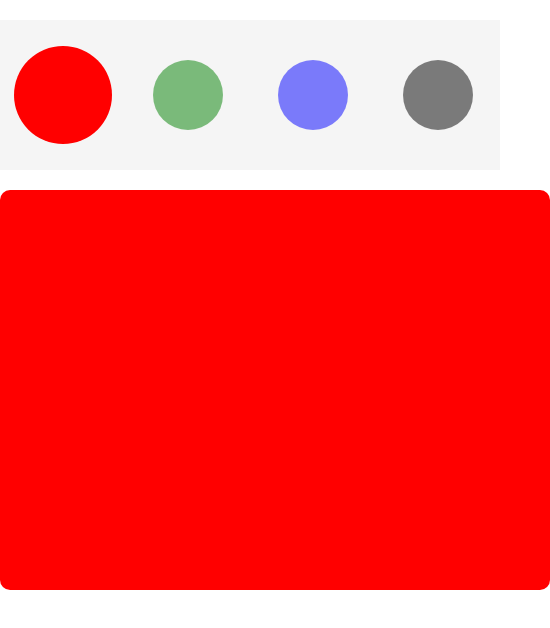
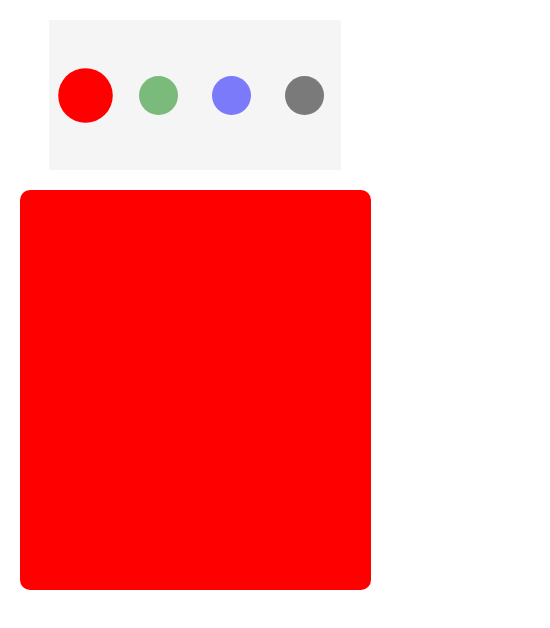
Before and after one commit to mohamed-abdelhafiz-dev/Color-app-with-local-storage, a plain HTML site: page index.html in a window 390 px wide. Shown: the whole page, 550 px wide, since content can reach past the window. Drawn offline with Linux system fonts and the light colour scheme.

Commit message:
adjust the responsiveness

```diff
--- a/style.css
+++ b/style.css
@@ -24,7 +24,7 @@
 
 .colors-container .active {
     opacity: 1;
-    transform: scale(1.4,1.4);
+    transform: scale(1.4, 1.4);
 }
 
 .red {
@@ -50,3 +50,18 @@
     margin: auto;
     border-radius: 10px;
 }
+
+@media screen and (max-width:600px) {
+    .colors-container {
+        width: 75%;
+    }
+
+    .colors-container div {
+        width: 10vw;
+        height: 10vw;
+    }
+
+    .preview {
+        width: 90%;
+    }
+}
```
